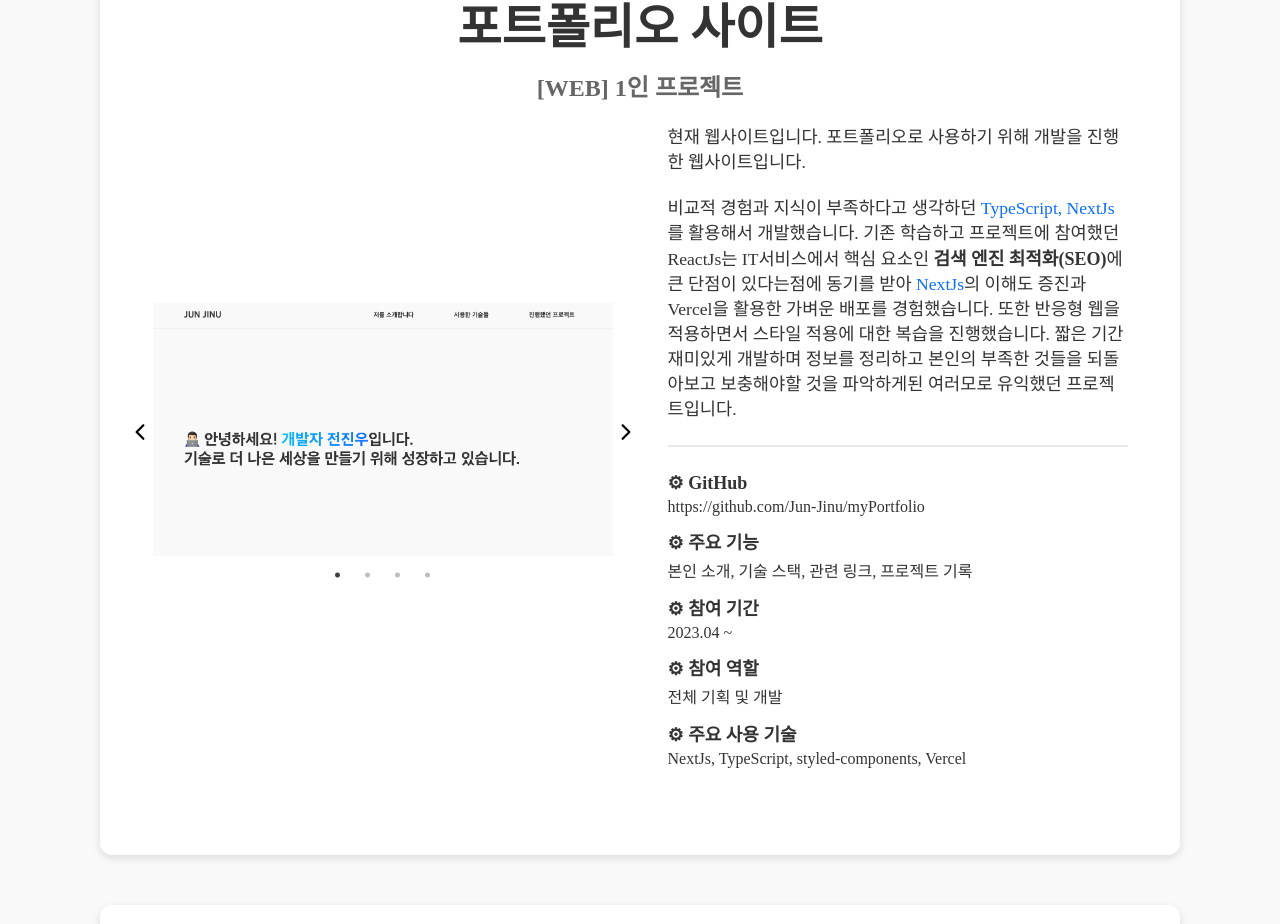
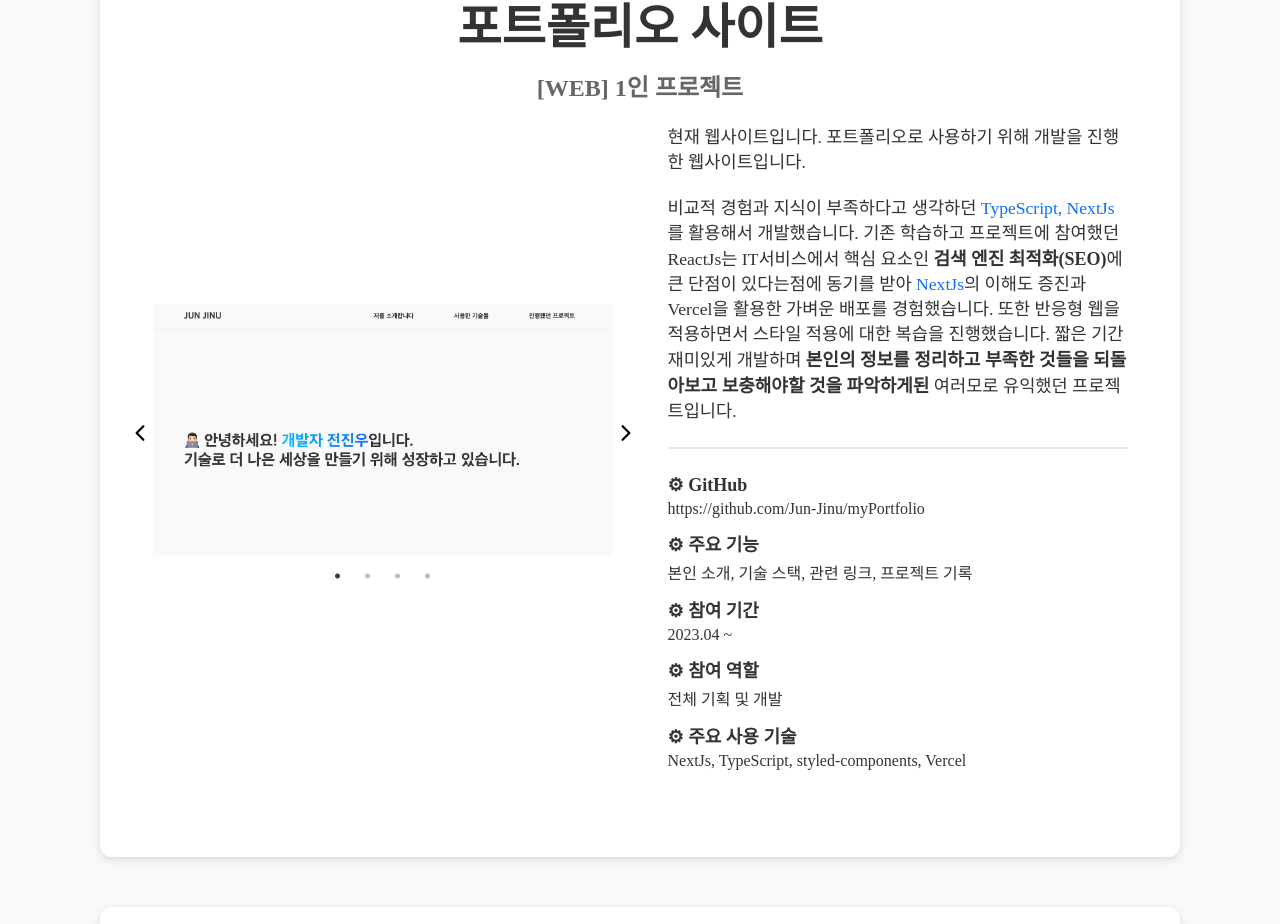
Before and after one commit to Jun-Jinu/portfolio, a Next.js app: page / in a window 1280 px wide. Shown: the part 3499-4423 px from the top of the page. Built offline with nearby package versions, Linux system fonts and the light colour scheme.

Commit message:
style: 포트폴리오 프로젝트 강조 글자

```diff
--- a/core/repository.tsx
+++ b/core/repository.tsx
@@ -77,9 +77,12 @@ export const ProjectData: Project[] = [
                 <SkillDescription>NextJs</SkillDescription>의 이해도 증진과
                 Vercel을 활용한 가벼운 배포를 경험했습니다. 또한 반응형 웹을
                 적용하면서 스타일 적용에 대한 복습을 진행했습니다. 짧은 기간
-                재미있게 개발하며 정보를 정리하고 본인의 부족한 것들을
-                되돌아보고 보충해야할 것을 파악하게된 여러모로 유익했던
-                프로젝트입니다.
+                재미있게 개발하며{" "}
+                <b>
+                    본인의 정보를 정리하고 부족한 것들을 되돌아보고 보충해야할
+                    것을 파악하게된
+                </b>{" "}
+                여러모로 유익했던 프로젝트입니다.
             </span>
         ),
         link: ["https://github.com/Jun-Jinu/myPortfolio"],
```
